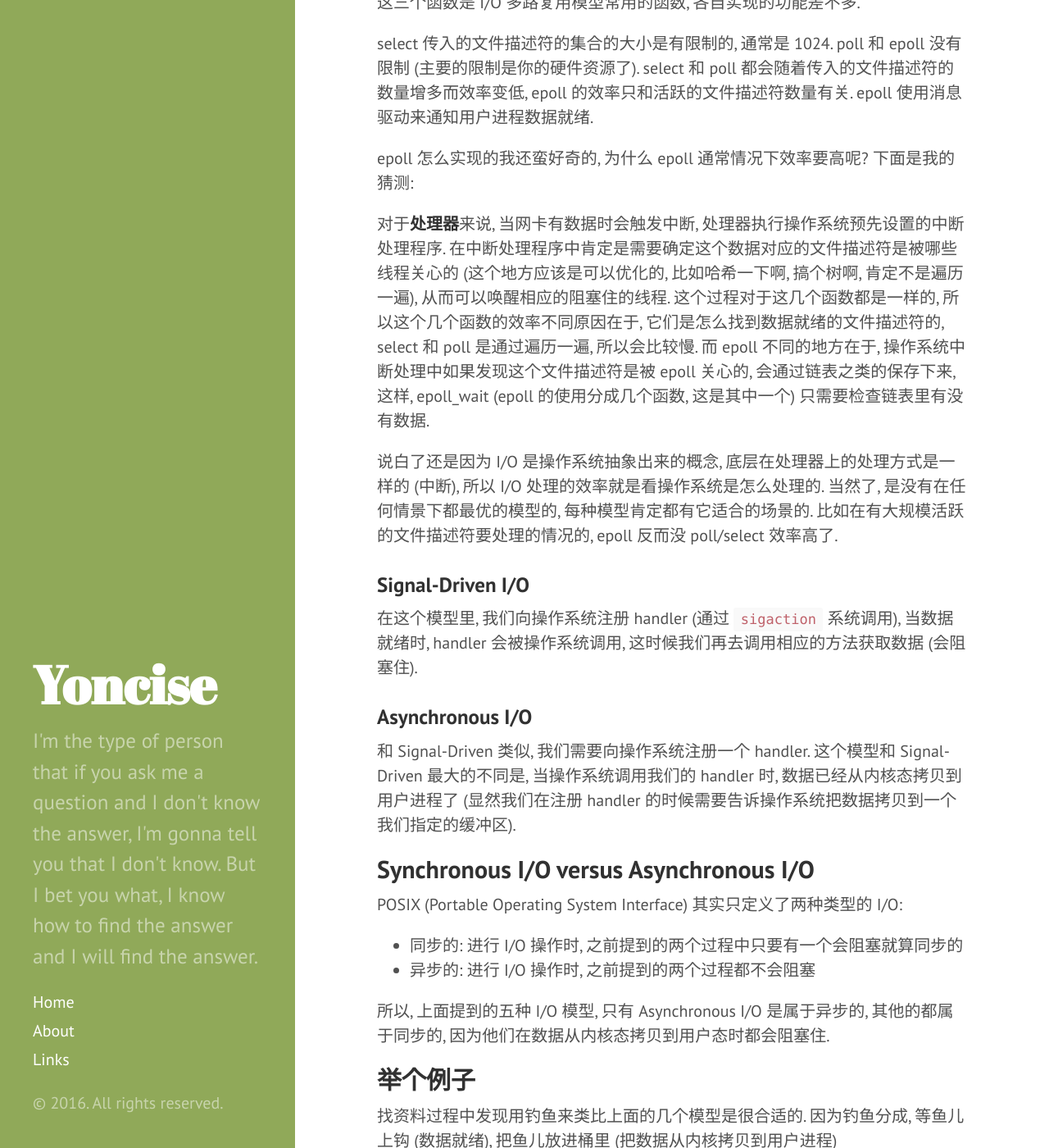
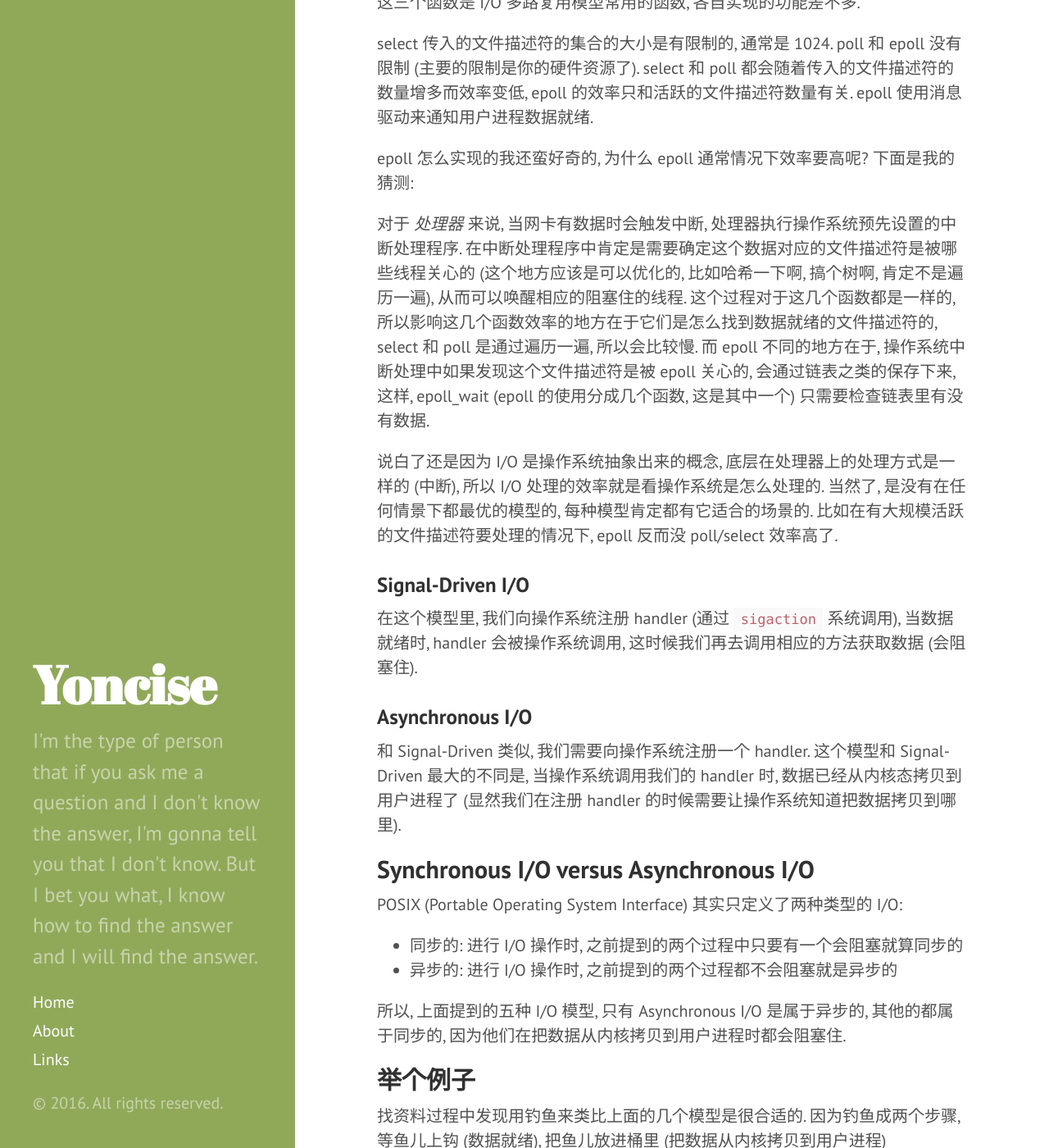
Before and after one commit to yoncise/yoncise.github.io, a Jekyll site: the page built from _posts/2016-11-02-I:O-模型.md, in a window 1280 px wide and 1400 px high, scrolled down 1547 px. Shown: the whole window at 82% size. Built offline with Jekyll 4.4.1, drawn with Linux system fonts in a browser that asks for light colours; some of the changed text lies outside the part shown.

Commit message:
fix typo

```diff
--- a/_posts/2016-11-02-I:O-模型.md
+++ b/_posts/2016-11-02-I:O-模型.md
@@ -57,17 +57,17 @@
 
 epoll 怎么实现的我还蛮好奇的, 为什么 epoll 通常情况下效率要高呢? 下面是我的猜测:
 
-对于**处理器**来说, 当网卡有数据时会触发中断, 处理器执行操作系统预先设置的中断处理程序.
+对于 *处理器* 来说, 当网卡有数据时会触发中断, 处理器执行操作系统预先设置的中断处理程序.
 在中断处理程序中肯定是需要确定这个数据对应的文件描述符是被哪些线程关心的
 (这个地方应该是可以优化的, 比如哈希一下啊, 搞个树啊, 肯定不是遍历一遍), 从而可以唤醒相应的阻塞住的线程.
-这个过程对于这几个函数都是一样的, 所以这个几个函数的效率不同原因在于, 它们是怎么找到数据就绪的文件描述符的,
+这个过程对于这几个函数都是一样的, 所以影响这几个函数效率的地方在于它们是怎么找到数据就绪的文件描述符的,
 select 和 poll 是通过遍历一遍, 所以会比较慢. 而 epoll 不同的地方在于,
 操作系统中断处理中如果发现这个文件描述符是被 epoll 关心的, 会通过链表之类的保存下来, 这样,
 epoll_wait (epoll 的使用分成几个函数, 这是其中一个) 只需要检查链表里有没有数据.
 
 说白了还是因为 I/O 是操作系统抽象出来的概念, 底层在处理器上的处理方式是一样的 (中断),
 所以 I/O 处理的效率就是看操作系统是怎么处理的. 当然了, 是没有在任何情景下都最优的模型的,
-每种模型肯定都有它适合的场景的. 比如在有大规模活跃的文件描述符要处理的情况的, epoll 反而没 poll/select 效率高了.
+每种模型肯定都有它适合的场景的. 比如在有大规模活跃的文件描述符要处理的情况下, epoll 反而没 poll/select 效率高了.
 
 ### Signal-Driven I/O
 
@@ -78,31 +78,31 @@
 
 和 Signal-Driven 类似, 我们需要向操作系统注册一个 handler. 这个模型和 Signal-Driven 最大的不同是,
 当操作系统调用我们的 handler 时, 数据已经从内核态拷贝到用户进程了
-(显然我们在注册 handler 的时候需要告诉操作系统把数据拷贝到一个我们指定的缓冲区).
+(显然我们在注册 handler 的时候需要让操作系统知道把数据拷贝到哪里).
 
 ## Synchronous I/O versus Asynchronous I/O
 
 POSIX (Portable Operating System Interface) 其实只定义了两种类型的 I/O:
 
 - 同步的: 进行 I/O 操作时, 之前提到的两个过程中只要有一个会阻塞就算同步的
-- 异步的: 进行 I/O 操作时, 之前提到的两个过程都不会阻塞
+- 异步的: 进行 I/O 操作时, 之前提到的两个过程都不会阻塞就是异步的
 
 所以, 上面提到的五种 I/O 模型, 只有 Asynchronous I/O 是属于异步的, 其他的都属于同步的,
-因为他们在数据从内核态拷贝到用户态时都会阻塞住.
+因为他们在把数据从内核拷贝到用户进程时都会阻塞住.
 
 ## 举个例子
 
-找资料过程中发现用钓鱼来类比上面的几个模型是很合适的. 因为钓鱼分成, 等鱼儿上钩 (数据就绪),
+找资料过程中发现用钓鱼来类比上面的几个模型是很合适的. 因为钓鱼成两个步骤, 等鱼儿上钩 (数据就绪),
 把鱼儿放进桶里 (把数据从内核拷贝到用户进程)
 
 - Blocking: 下饵之后就一直等着直到鱼儿上钩, 再把鱼儿放到桶里.
 - Nonblocking: 下饵之后隔一会就来检查下有没有鱼儿上钩, 没有就做其他事情, 有就把鱼儿放进桶里.
-- I/O multiplexing: 同时用很多鱼竿, 然后在旁边看 (不能干其他事情), 那个鱼竿有鱼了就捞上来放进桶里.
+- I/O multiplexing: 同时用很多鱼竿, 然后在旁边看 (不能干其他事情), 哪个鱼竿有鱼了就捞上来放进桶里.
 - Signal-Driven: 用的是比较高级的鱼竿, 当有鱼上钩时会发出声音提醒
 (可以专心做其它事情, 不用像 Nonblocking 一样亲自来检查), 听到声音提醒之后把鱼儿捞起来放进桶里.
 - Asynchronous: 直接雇了个人 (操作系统), 当鱼上钩后捞起来放进桶里, 然后被雇佣的人会过来告诉你鱼钓到了.
 
-> [6.2 I/O Models @ Unix Network Programming](http://www.masterraghu.com/subjects/np/introduction/unix_network_programming_v1.3/ch06lev1sec2.html)
+> [6.2 I/O Models @ UNIX Network Programming](http://www.masterraghu.com/subjects/np/introduction/unix_network_programming_v1.3/ch06lev1sec2.html)
 >
 > [poll vs select vs event-based](https://daniel.haxx.se/docs/poll-vs-select.html)
 >
```
Also changed, not shown: other parts of _posts/2016-11-02-I:O-模型.md (+13 -13 lines).
